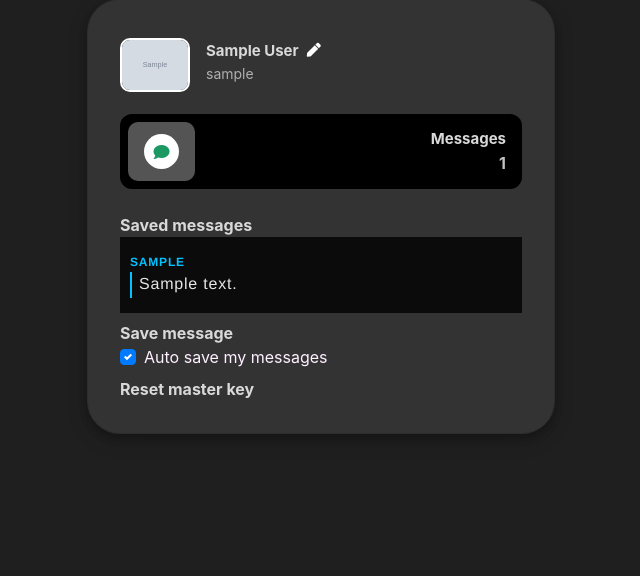
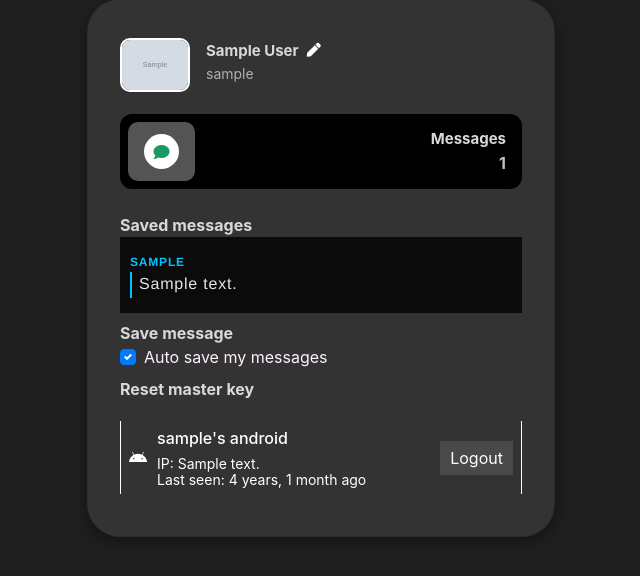
Before and after one commit to skzeeshan365/vocalhost, a Django app: page /chat/profile/sample/ in a window 1280 px wide. Shown: the part 74-650 px from the top of the page, without its empty margins (319-959 px from the left). Run offline with Django 4.2, Linux system fonts and the light colour scheme; a user stored in the database is signed in; tables that the repository leaves empty hold one stand-in row (values such as "Sample post"); grey boxes marked "Sample" are stand-in pictures; some libraries are stand-ins or nearby versions.

Commit message:
m1.0.6.3

```diff
--- a/chat/models.py
+++ b/chat/models.py
@@ -15,17 +15,36 @@ from django.contrib.auth.models import User
 from django.db import models
 from django.db.models import Max, Exists, OuterRef, Subquery
 from django.dispatch import Signal
+from django.utils.timesince import timesince
+from django.utils.timezone import now
 
 from main.Utils import send_message_to_device, send_pusher_update, get_image_public_id, cloudinary_image_delete
 
 
 class UserDevice(models.Model):
+    ANDROID = 'android'
+    IOS = 'ios'
+    WEB = 'web'
+    DEVICE_TYPE_CHOICES = [
+        (ANDROID, 'android'),
+        (IOS, 'ios'),
+        (WEB, 'web'),
+    ]
     user = models.ForeignKey(User, on_delete=models.CASCADE, related_name='user_device')
     identifier = models.UUIDField(default=uuid.uuid4, editable=False, unique=True)
     device_public_key = models.BinaryField(default=None, null=True, blank=True)
+    device_type = models.CharField(max_length=10, choices=DEVICE_TYPE_CHOICES)
+    name = models.CharField(max_length=20, null=True, blank=True)
+    ip_address = models.GenericIPAddressField(null=True, blank=True)
+    login_time = models.DateTimeField(auto_now=True)
 
     def __str__(self):
         return f"{self.user.username} - {self.identifier}"
+
+    def last_login(self):
+        if not self.login_time:
+            return 'Never'
+        return timesince(self.login_time, now()) + ' ago'
 
     @staticmethod
     def get_device_by_id(device_id):
--- a/chat/views.py
+++ b/chat/views.py
@@ -24,7 +24,7 @@ from ReiserX_Tunnel import settings
 from chat.models import Message, Room, get_connected_users, new_signal_message, FriendRequest, SenderKeyBundle, \
     ReceiverKeyBundle, PublicKey, UserDevice, ChildMessage
 from chat.utils import format_key, generate_sender_keys, generate_receiver_keys, generate_room_id, \
-    process_messages, clear_temp_messages, generate_key_pair
+    process_messages, clear_temp_messages, generate_key_pair, get_browser_name, get_ip
 from main.Utils import send_pusher_update
 from main.forms import ImageUploadForm
 
@@ -132,11 +132,11 @@ def chat_box(request):
         user_device = UserDevice.get_user_by_device(device_id_cookie)
 
     if user_device and user_device.username == user.username:
-        pass
+        user_device.save()
     else:
         new_device_id = str(uuid.uuid4())
         private_key, public_key = generate_key_pair()
-        UserDevice.objects.create(user=user, identifier=new_device_id, device_public_key=public_key)
+        UserDevice.objects.create(user=user, identifier=new_device_id, device_public_key=public_key, device_type=UserDevice.WEB, name=get_browser_name(request), ip_address=get_ip(request))
         context = {'protocol': protocol,
                    'abcf': settings.FIREBASE_API_KEY,
                    'users': room_messages_info,
@@ -693,7 +693,8 @@ def chat_profile(request, username):
                                                          'form': form,
                                                          'user': user.pk,
                                                          'auto_save': user.userprofile.auto_save,
-                                                         'pusher': settings.PUSHER_KEY})
+                                                         'pusher': settings.PUSHER_KEY,
+                                                         'user_devices': user.user_device.all()})
         else:
             user = User.objects.get(username=username)
             if user:
--- a/templates/chat/profile.html
+++ b/templates/chat/profile.html
@@ -117,6 +117,53 @@
             max-width: 300px;
             box-sizing: border-box;
         }
+
+        .device-list {
+    margin-top: 20px;
+}
+
+.device-item {
+    display: flex;
+    align-items: center;
+    margin-bottom: 10px;
+    padding: 8px;
+    border-left: 1px solid #ffffff;
+    border-right: 1px solid #ffffff;
+}
+
+.device-icon {
+    margin-right: 10px;
+    color: white; /* Set icon color to white */
+}
+
+.device-info {
+    color: white; /* Set text color to white */
+}
+
+.device-info h3 {
+    margin: 0;
+    font-size: 16px;
+}
+
+.device-info p {
+    margin: 5px 0;
+    font-size: 14px;
+}
+.delete-button {
+    margin-left: auto;
+}
+.delete-button button {
+    background-color: #494949; /* Red background color */
+    color: white; /* White text color */
+    border: none; /* Remove default button border */
+    padding: 5px 10px; /* Add padding to the button */
+    cursor: pointer; /* Show pointer cursor on hover */
+    transition: background-color 0.3s ease; /* Smooth transition for background color change */
+}
+
+.delete-button button:hover {
+    background-color: #282828; /* Darker red background color on hover */
+}
     </style>
 </head>
 <body>
@@ -240,6 +287,35 @@
                 <a onclick="generate_secondary_key()" class="wishlist-border pt-2">
                     <span class="wishlist">Reset master key</span>
                 </a>
+
+                {% if user_devices %}
+    <div class="device-list">
+        {% for device in user_devices %}
+            <div class="device-item">
+                <div class="device-icon">
+                    {% if device.device_type == 'android' %}
+                        <i class="fab fa-android"></i>
+                    {% elif device.device_type == 'ios' %}
+                        <i class="fab fa-apple"></i>
+                    {% elif device.device_type == 'web' %}
+                        <i class="fas fa-desktop"></i>
+                    {% endif %}
+                </div>
+                <div class="device-info">
+                    <h3>{{ device.user.username }}'s {{ device.get_device_type_display }}</h3>
+                    <p style="margin-bottom: -5px;">IP: {{ device.ip_address }}</p>
+                    <p style="margin-top: -4px; margin-bottom: -4px;">Last seen: {{ device.last_login }}</p>
+                </div>
+                <div class="delete-button">
+                    <button onclick="deleteDevice('{{ device.id }}')">Logout</button>
+                </div>
+            </div>
+        {% endfor %}
+    </div>
+{% else %}
+    <p>No devices found.</p>
+{% endif %}
+
             {% endif %}
         </div>
         <div id="save_message_loader" style="margin-top: 20px; display: none;"
```
Also changed, not shown: chat/utils.py (+28 -0 lines), chat/migrations/0033_userdevice_device_type_userdevice_name.py (added), chat/migrations/0034_userdevice_ip_address_userdevice_login_time.py (added).
